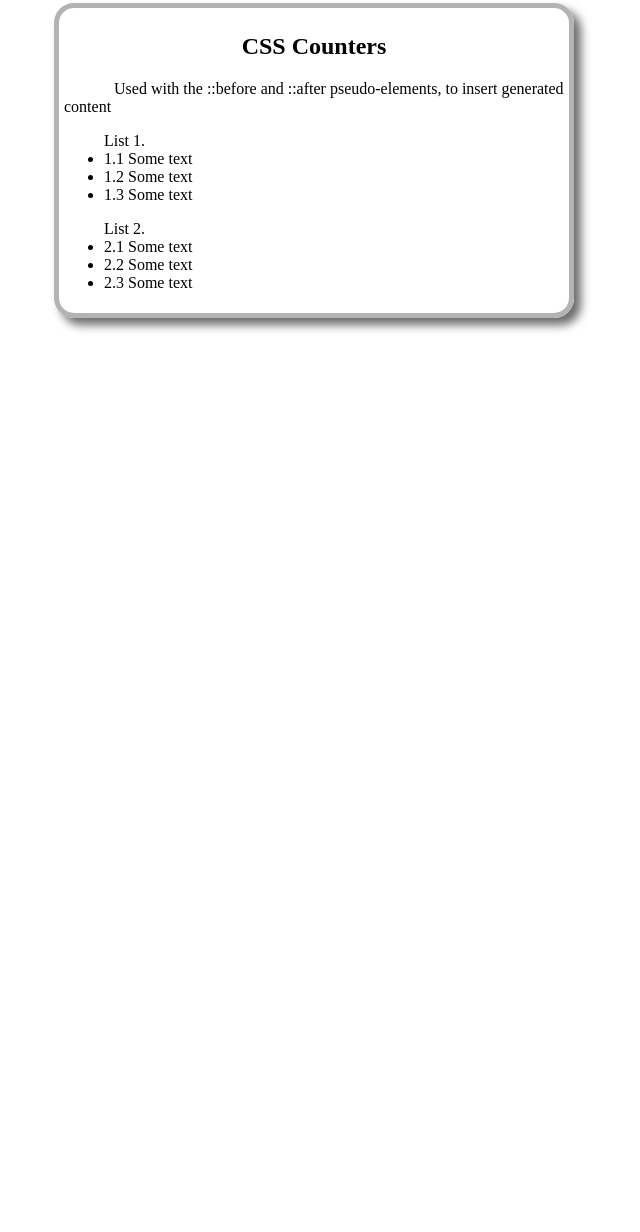
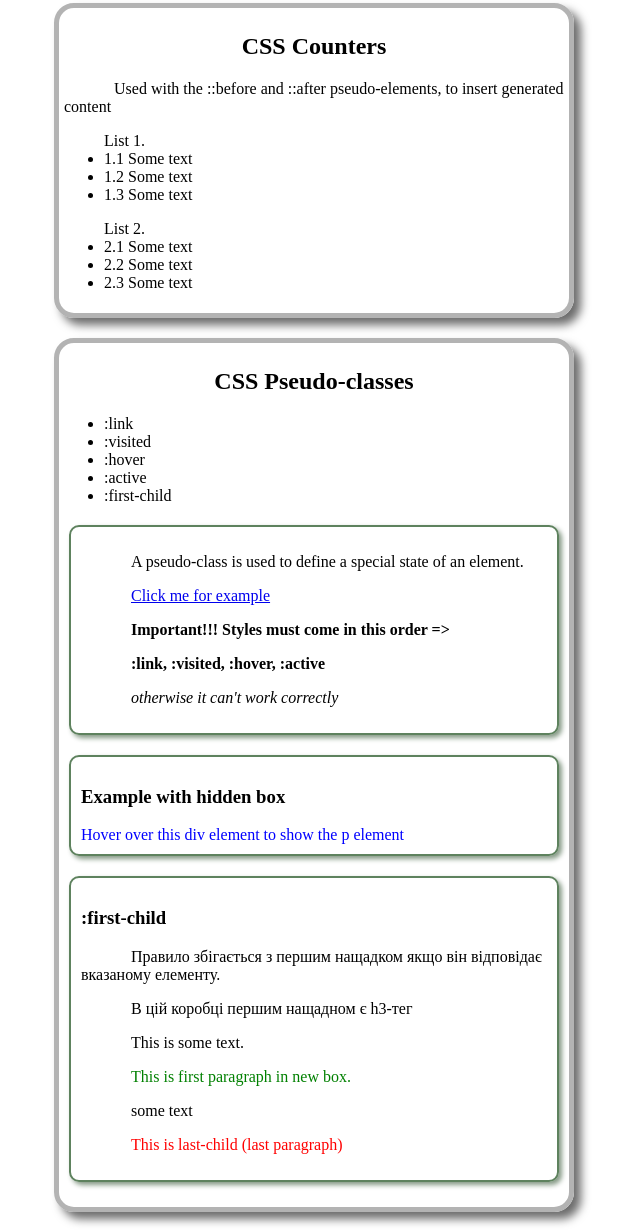
Before and after one commit to mikromajor/html_css_remind, a plain HTML site: page index.html in a window 1280 px wide. Shown: the part 4522-5754 px from the top of the page, without its empty margins (326-966 px from the left). Before the commit the page ends 4860 px from the top, so only its background shows below. Drawn offline with Linux system fonts and the light colour scheme.

Commit message:
add "pseudo-class"

```diff
--- a/index.html
+++ b/index.html
@@ -355,6 +355,99 @@
         <li>Some text</li>
       </ul>
     </section>
+
+    <section id="pseudo-class">
+      <h2>CSS Pseudo-classes</h2>
+      <ul>
+        <li>:link</li>
+        <li>:visited</li>
+        <li>:hover</li>
+        <li>:active</li>
+        <li>:first-child</li>
+      </ul>
+      <style>
+        /* unvisited link */
+        .pseudo-class:link {
+          color: red;
+        }
+
+        /* visited link */
+        .pseudo-class:visited {
+          color: green;
+        }
+
+        /* mouse over link */
+        .pseudo-class:hover {
+          color: hotpink;
+        }
+
+        /* selected link */
+        .pseudo-class:active {
+          color: blue;
+        }
+      </style>
+      <div>
+        <p>
+          A pseudo-class is used to define a special state
+          of an element.
+        </p>
+        <p><a href="//">Click me for example</a></p>
+        <p>
+          <b
+            >Important!!! Styles must come in this order
+            =></b
+          >
+        </p>
+
+        <p>
+          <b>:link, :visited, :hover, :active</b>
+        </p>
+        <p><em> otherwise it can't work correctly </em></p>
+      </div>
+      <div>
+        <h3>Example with hidden box</h3>
+        <style>
+          .hidden {
+            display: none;
+            background-color: yellow;
+            padding: 20px;
+          }
+          .string {
+            color: blue;
+          }
+          .string:hover .hidden {
+            display: block;
+          }
+        </style>
+        <div class="string">
+          Hover over this div element to show the p element
+          <p class="hidden">Tada! Here I am!</p>
+        </div>
+      </div>
+      <div class="first-child-box">
+        <h3>:first-child</h3>
+        <style>
+          .first-child-box p:first-child {
+            color: green;
+          }
+          .first-child-box p:last-child {
+            color: red;
+          }
+        </style>
+        <p>
+          Правило збігається з першим нащадком якщо він
+          відповідає вказаному елементу.
+        </p>
+        <p>В цій коробці першим нащадном є h3-тег</p>
+        <p>This is some text.</p>
+
+        <div>
+          <p>This is first paragraph in new box.</p>
+          <p>some text</p>
+          <p>This is last-child (last paragraph)</p>
+        </div>
+      </div>
+    </section>
     <script src="main.js"></script>
   </body>
 </html>
```
